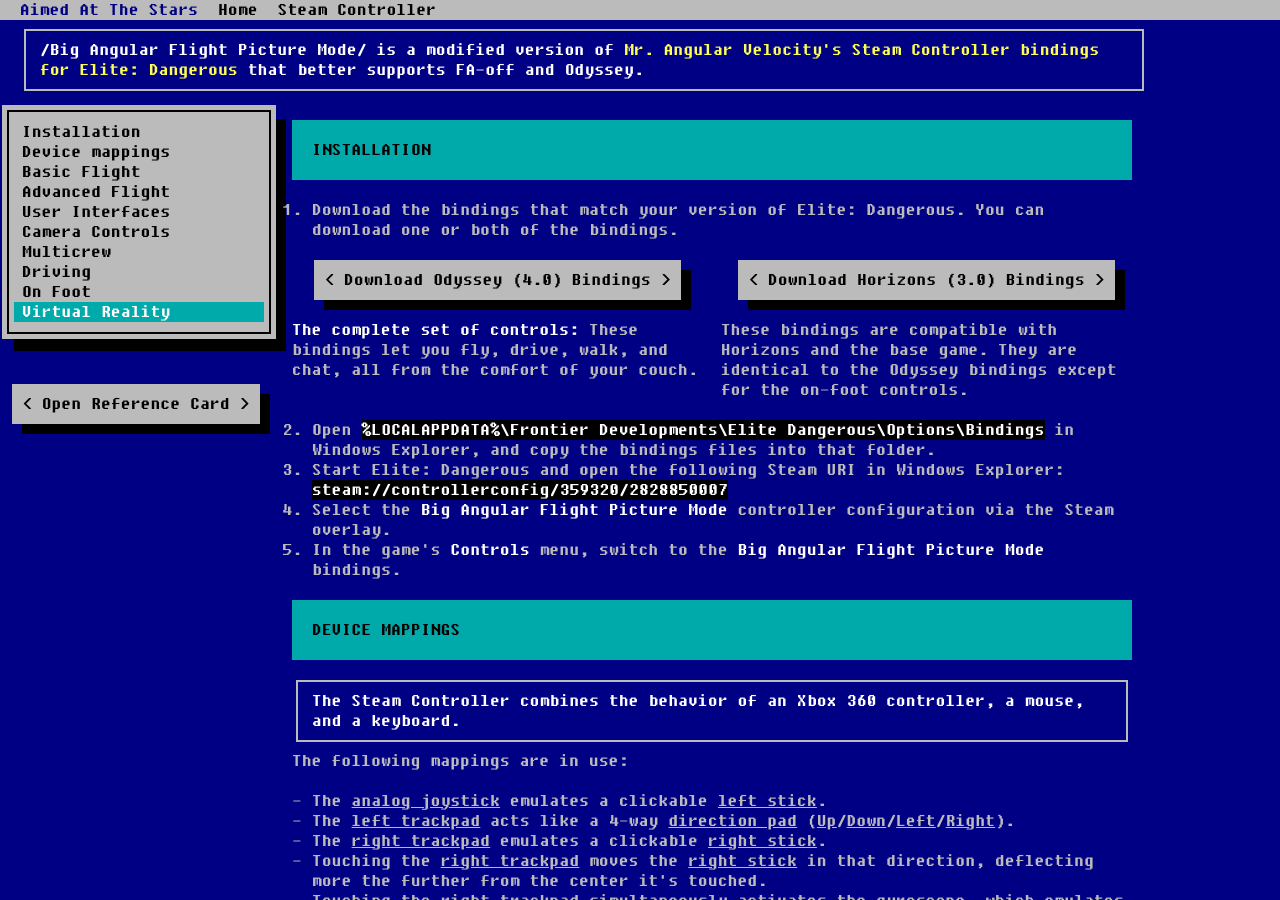
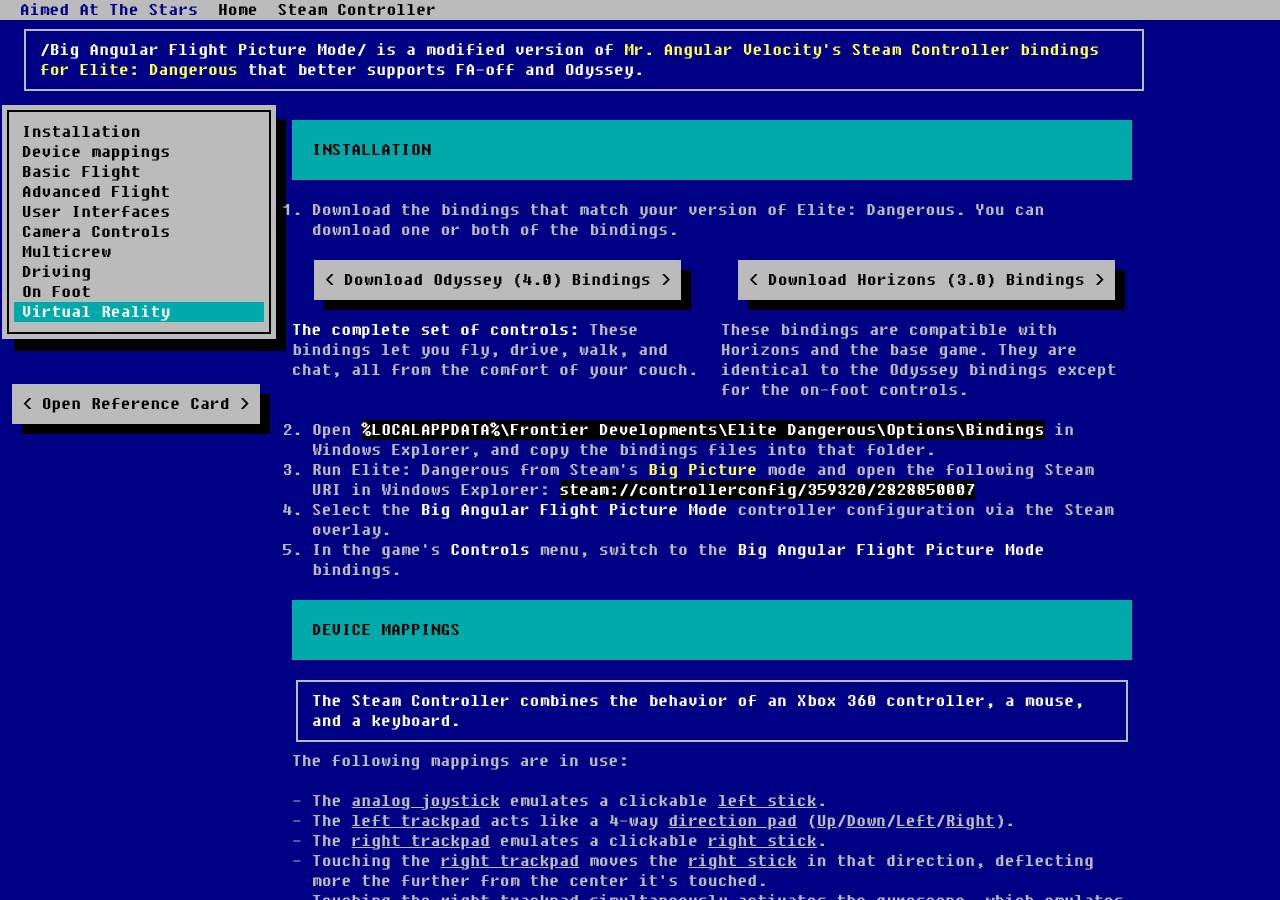
Before and after one commit to irtnog/aimedatthestars.org, a Jekyll site: the page built from bafpm/index.html, in a window 1280 px wide and 900 px high. Built offline with Jekyll 4.4.1, drawn with Linux system fonts in a browser that asks for light colours.

Commit message:
fix(bafpm): clarify how to start Big Picture mode

```diff
--- a/bafpm/index.html
+++ b/bafpm/index.html
@@ -52,7 +52,7 @@
         </div>
         <ol start="2" class="ordinal">
           <li>Open <code>%LOCALAPPDATA%\Frontier Developments\Elite Dangerous\Options\Bindings</code> in Windows Explorer, and copy the bindings files into that folder.</li>
-          <li>Start Elite: Dangerous and open the following Steam URI in Windows Explorer: <code>steam://controllerconfig/359320/2828850007</code></li>
+          <li>Run Elite: Dangerous from Steam's <a href="https://help.steampowered.com/en/faqs/view/3725-76D3-3F31-FB63#how">Big Picture</a> mode and open the following Steam URI in Windows Explorer: <code>steam://controllerconfig/359320/2828850007</code></li>
           <li>Select the <strong>Big Angular Flight Picture Mode</strong> controller configuration via the Steam overlay.</li>
           <li>In the game's <strong>Controls</strong> menu, switch to the <strong>Big Angular Flight Picture Mode</strong> bindings.</li>
         </ol>
```
